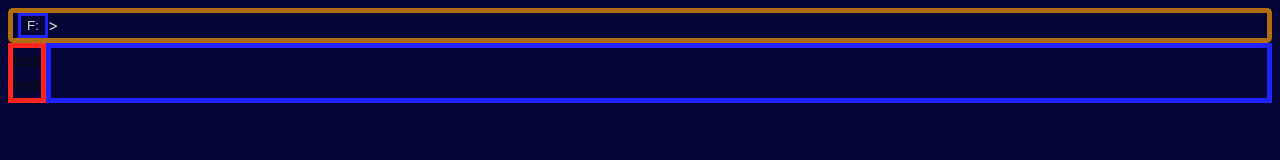
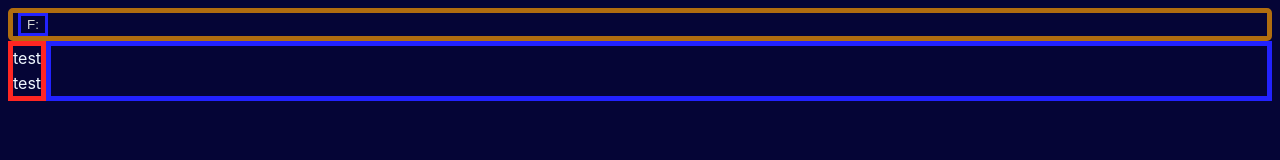
Before and after one commit to 0ri0nexe/better_file_explorer, a website built with Vite: page index.html in a window 1280 px wide. Built offline with nearby package versions, Linux system fonts and the light colour scheme.

Commit message:
improved historic separators

```diff
--- a/src/features/historic.ts
+++ b/src/features/historic.ts
@@ -28,19 +28,19 @@ export function showPath() {
     clean(historicBar!);
     let toSet = parsePath(0);
     for (let i = 0; i < toSet.length; i++) {
+
+        if (i != 0) {
+            let separator = document.createElement("p");
+            separator.textContent = " → ";
+            historicBar!.appendChild(separator);
+        }
         let directory = toSet[i];
         let button = document.createElement("button");
-        button.className = "historic_directory";
+        button.className = "directory";
         button.onclick = () => { onClick(i) };
         button.textContent = directory;
         historicBar!.appendChild(button);
-
-        let separator = document.createElement("p");
-        separator.textContent = ">";
-        historicBar!.appendChild(separator);
     }
-
-
 }
 
 function onClick(x: number) {
--- a/src/styles.css
+++ b/src/styles.css
@@ -26,7 +26,7 @@ html {
   max-height: 25px;
 }
 
-.historic_directory {
+.directory {
   color: #d6d8d6;
   background-color: var(--global-background-color);
   border: 3px solid rgb(34, 34, 255);
@@ -49,6 +49,7 @@ p {
   display: flex;
   flex-direction: column;
   border: 5px solid rgb(255, 38, 34);
+  color: aliceblue;
 }
 
 .container {
@@ -95,7 +96,7 @@ p {
   left: 20%;
 }
 
-.historic_directory:hover,
+.directory:hover,
 .row:hover,
 .selected {
   background-color: rgb(18, 18, 142);
```
